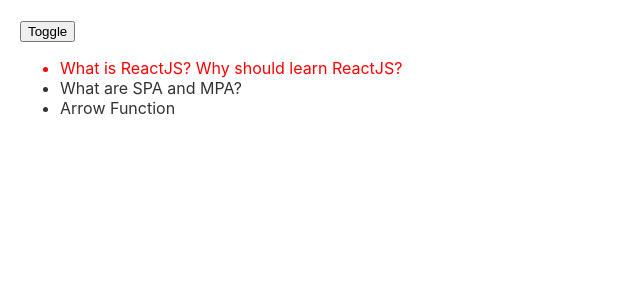
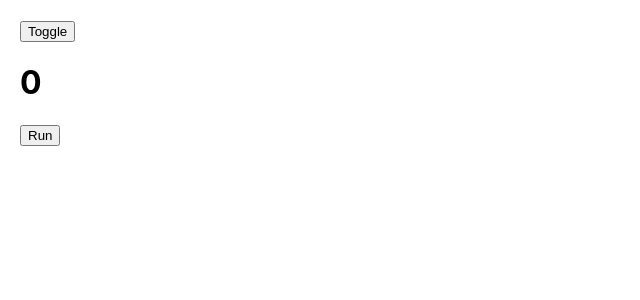
Before and after one commit to hoangviet1112/React-Hooks, a React (Create React App) app: page / in a window 1280 px wide. Both pictures are taken after a click on the button "Toggle". Shown: the top 300 px of the page, without its empty margins (0-640 px from the left). Built offline with nearby package versions, Linux system fonts and the light colour scheme.

Commit message:
finish useLayoutEffect hook

```diff
--- a/src/App.js
+++ b/src/App.js
@@ -5,6 +5,7 @@
 import UseEffectHookExample3 from './Hooks Demo/UseEffectHookExample3';
 import UseEffectHookExample4 from './Hooks Demo/UseEffectHookExample4';
 import UseEffectHookExample5 from './Hooks Demo/UseEffectHookExample5';
+import UseLayoutEffectExample from './Hooks Demo/UseLayoutEffectExample';
 import UseStateHook from './Hooks Demo/UseStateHook';
 
 function App() {
@@ -14,7 +15,7 @@
     <div style={{padding: "20px"}}>
       <button onClick={() => setShow(!show)}>Toggle</button>
       {
-        show && <UseEffectHookExample5 />
+        show && <UseLayoutEffectExample />
       }
     </div>
   )
--- /dev/null
+++ b/src/Hooks Demo/UseLayoutEffectExample.js
@@ -0,0 +1,25 @@
+import React, { useEffect, useLayoutEffect } from "react";
+import { useState } from "react/cjs/react.development";
+
+function UseLayoutEffectExample() {
+    const [count, setCount] = useState(0)
+
+    useLayoutEffect(() => {
+        if (count > 3) {
+            setCount(0)
+        }
+    }, [count])
+
+    const handleRun = () => {
+        setCount(count + 1)
+    }
+
+    return (
+        <div>
+            <h1>{count}</h1>
+            <button onClick={handleRun}>Run</button>
+        </div>
+    )
+}
+
+export default UseLayoutEffectExample
```
Also changed, not shown: 1 other file (tests, documents, lock files or other folders).
